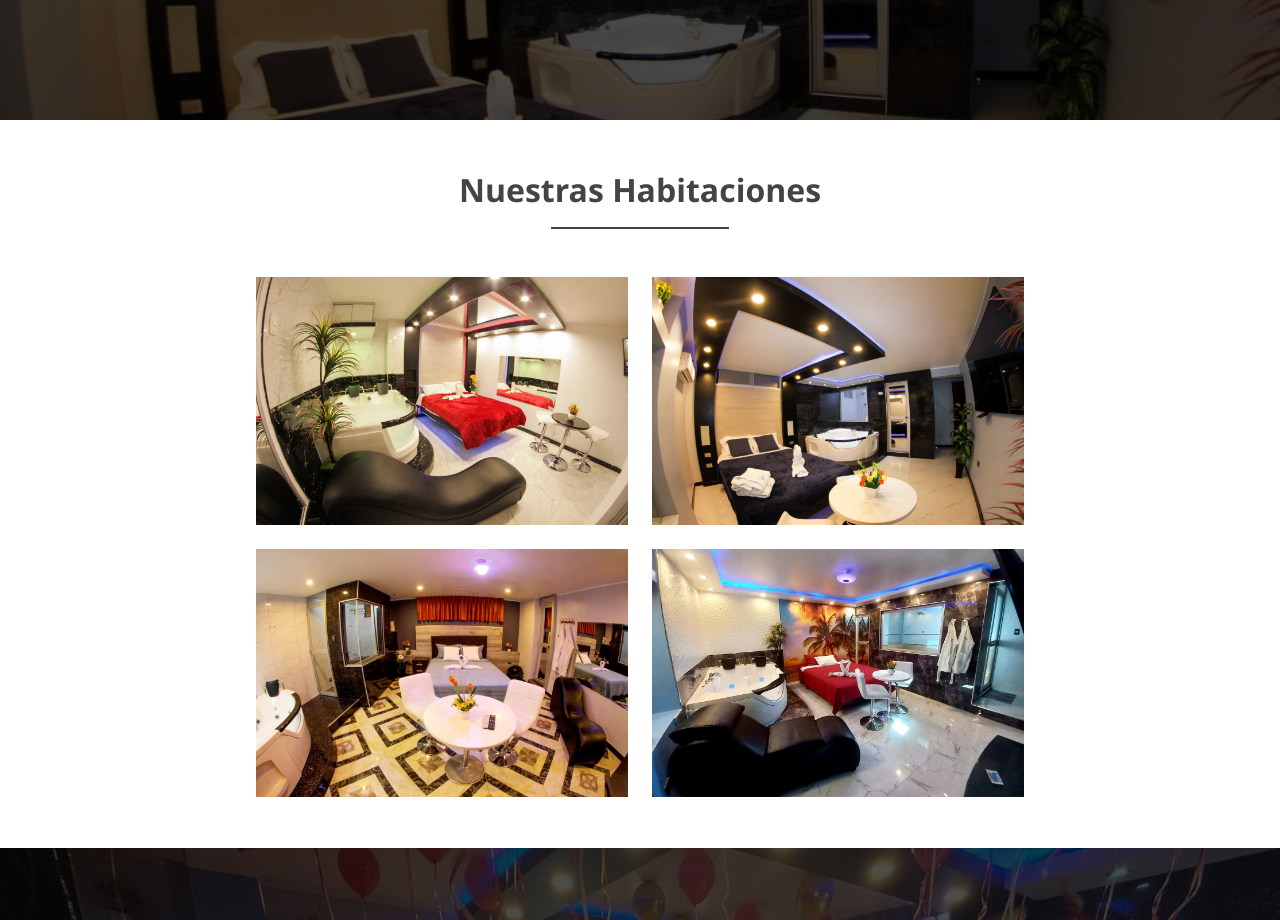
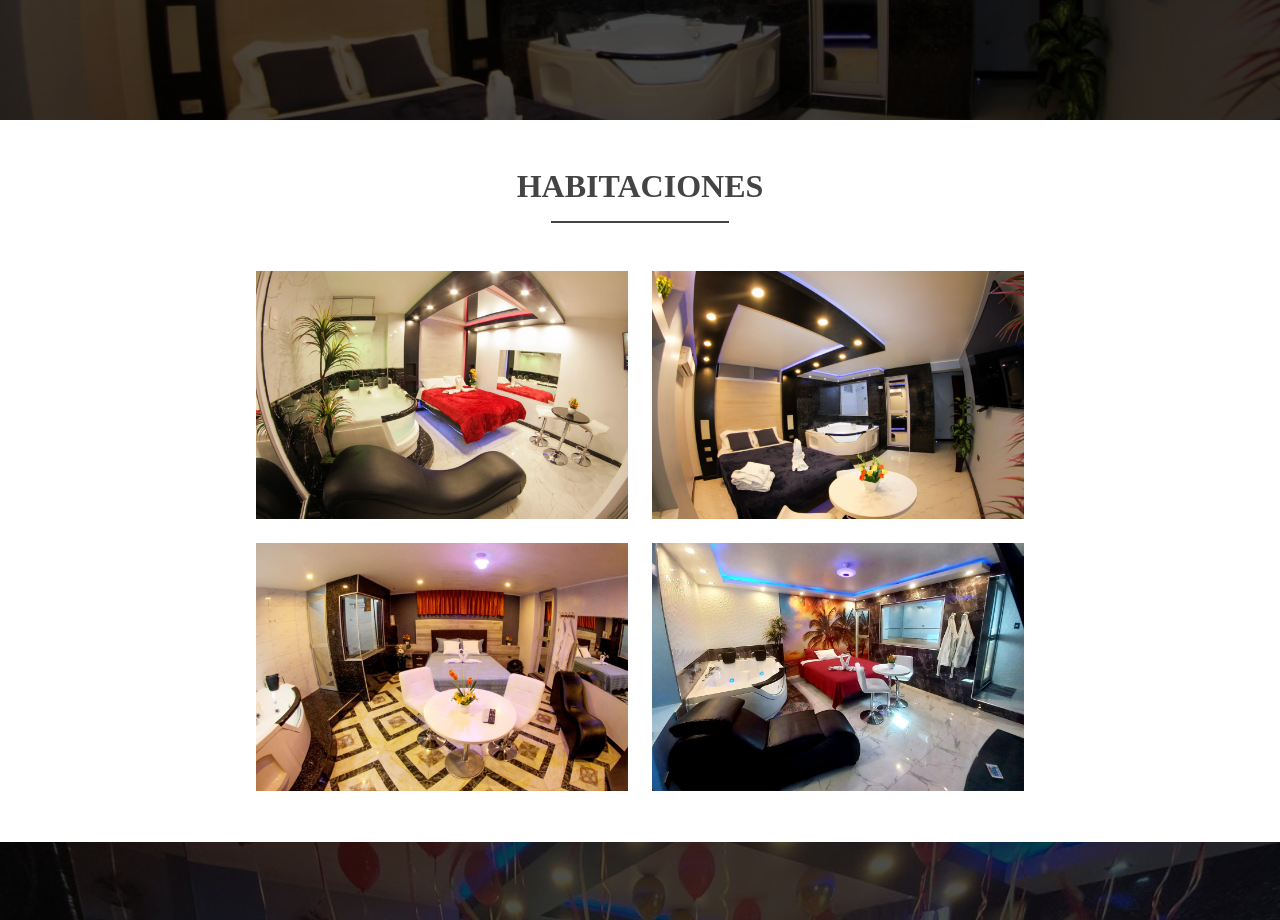
Before and after one commit to DiegoCP27/Hotel-Oasis, a Next.js app: page / in a window 1280 px wide. Shown: the part 1300-2220 px from the top of the page. Built offline with nearby package versions, Linux system fonts and the light colour scheme.

Commit message:
refactor: lightbox

```diff
--- a/src/components/lightbox/Lightbox.component.tsx
+++ b/src/components/lightbox/Lightbox.component.tsx
@@ -41,7 +41,7 @@ const Lightbox = ({ images }: any) => {
   return (
     <div>
       <div className={styles.title}>
-        <h1>Nuestras Habitaciones</h1>
+        <h1>HABITACIONES</h1>
         <div className={styles.Line}/>
       </div>
       <div className={styles.imageGrid}>
--- a/src/components/lightbox/Lightbox.module.scss
+++ b/src/components/lightbox/Lightbox.module.scss
@@ -10,6 +10,7 @@
   font-weight: bold;
   gap: 1rem;
   padding: 1.5em;
+  font-family: 'Lucida Calligraphy';
 
   .Line {
     height: 0.1rem;
```
